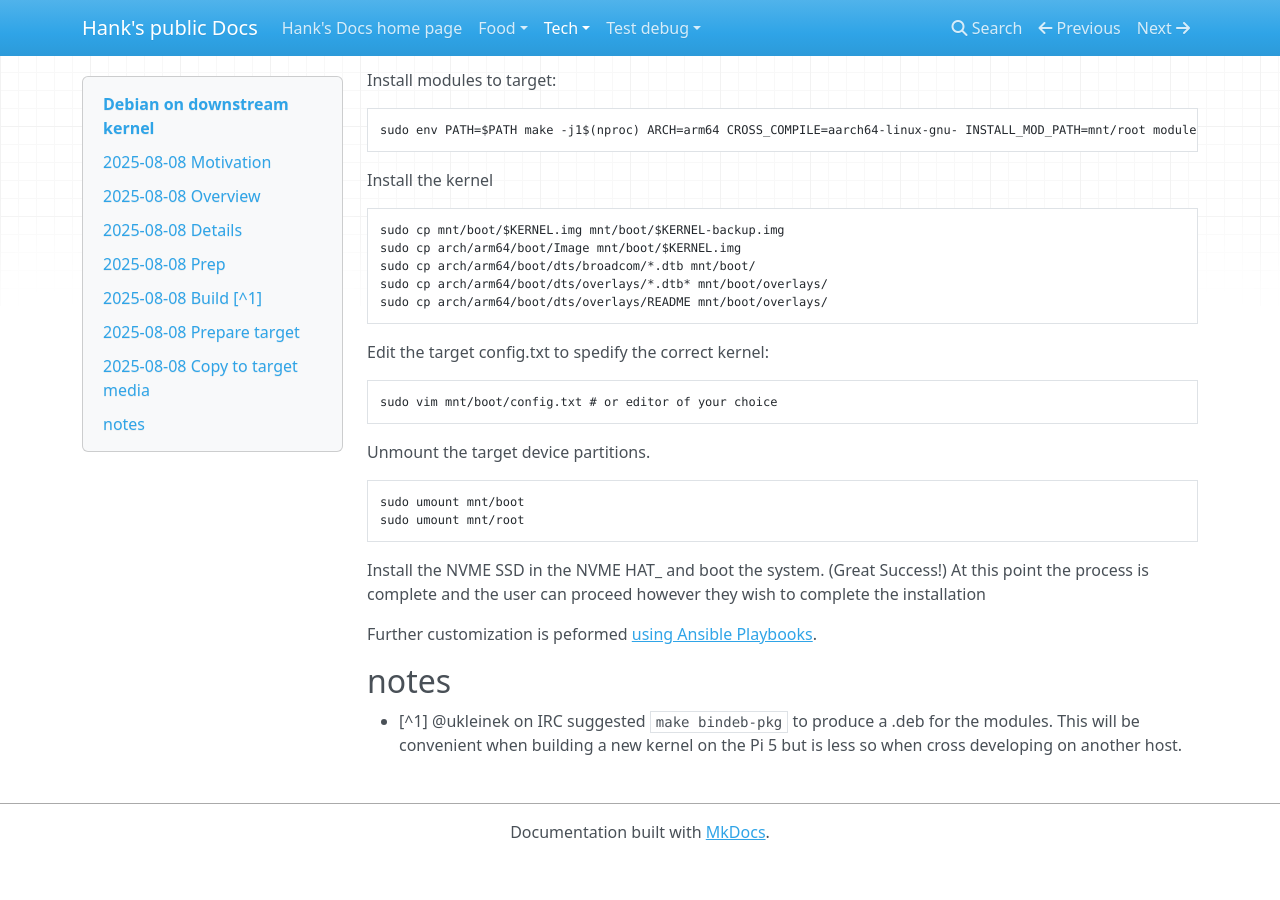
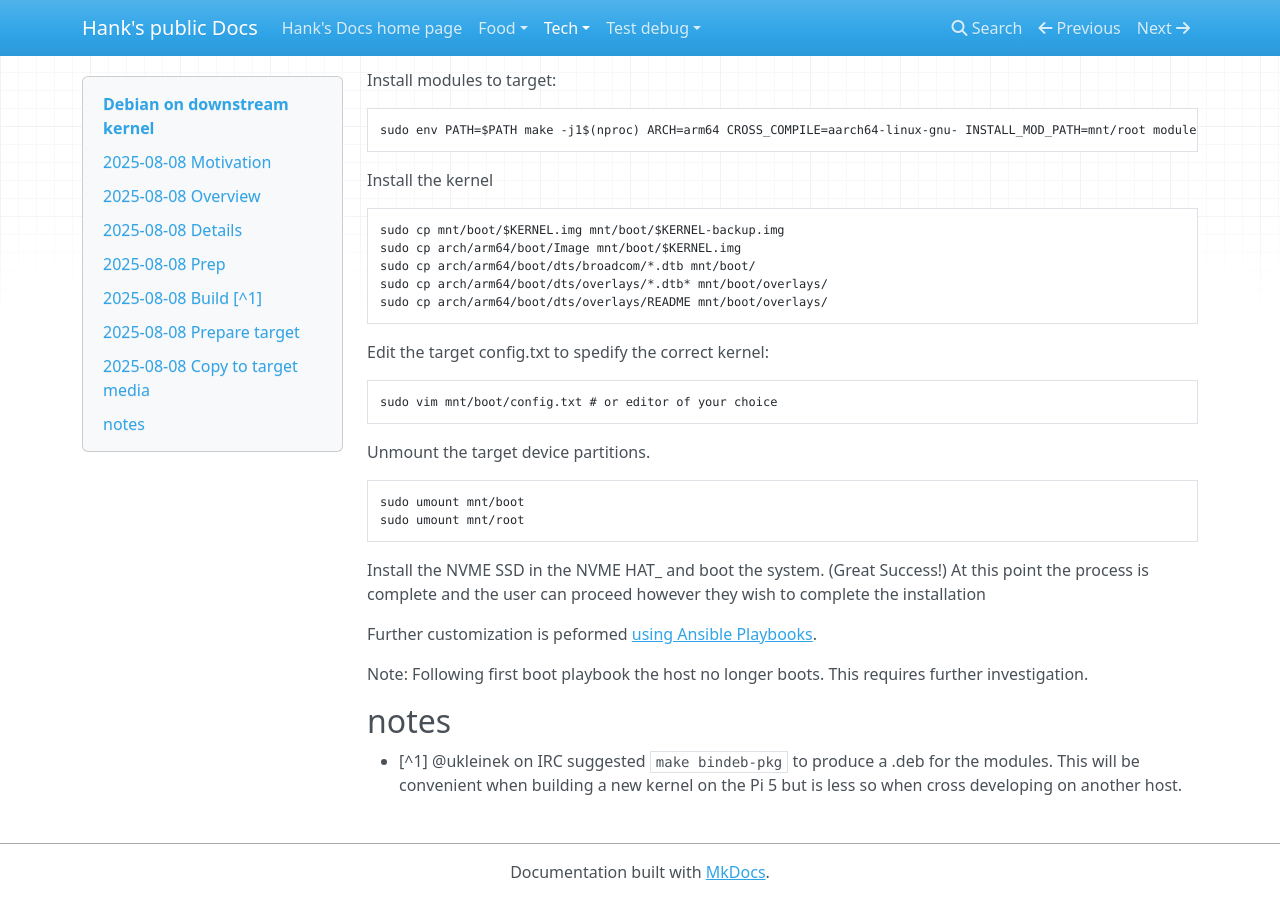
Before and after one commit to HankB/MkDocs-blog, an MkDocs documentation site: the page built from docs/tech/Debian_on_downstream_kernel.md, in a window 1280 px wide and 900 px high, scrolled down 1479 px. Built offline with MkDocs 1.6.1, drawn with Linux system fonts in a browser that asks for light colours; nearby versions of some CDN libraries; before the commit the page ends 2339 px from its top, so only the background shows below that.

Commit message:
not so fast ...

```diff
--- a/docs/tech/Debian_on_downstream_kernel.md
+++ b/docs/tech/Debian_on_downstream_kernel.md
@@ -94,6 +94,8 @@ Install the NVME SSD in the NVME HAT_ and boot the system. (Great Success!) At t
 
 Further customization is peformed [using Ansible Playbooks](./Trixie_install_to_NVME.md#2025-08-08-continue-setup).
 
+Note: Following first boot playbook the host no longer boots. This requires further investigation.
+
 ## notes
 
 * [^1] @ukleinek on IRC suggested `make bindeb-pkg` to produce a .deb for the modules. This will be convenient when building a new kernel on the Pi 5 but is less so when cross developing on another host.
```
